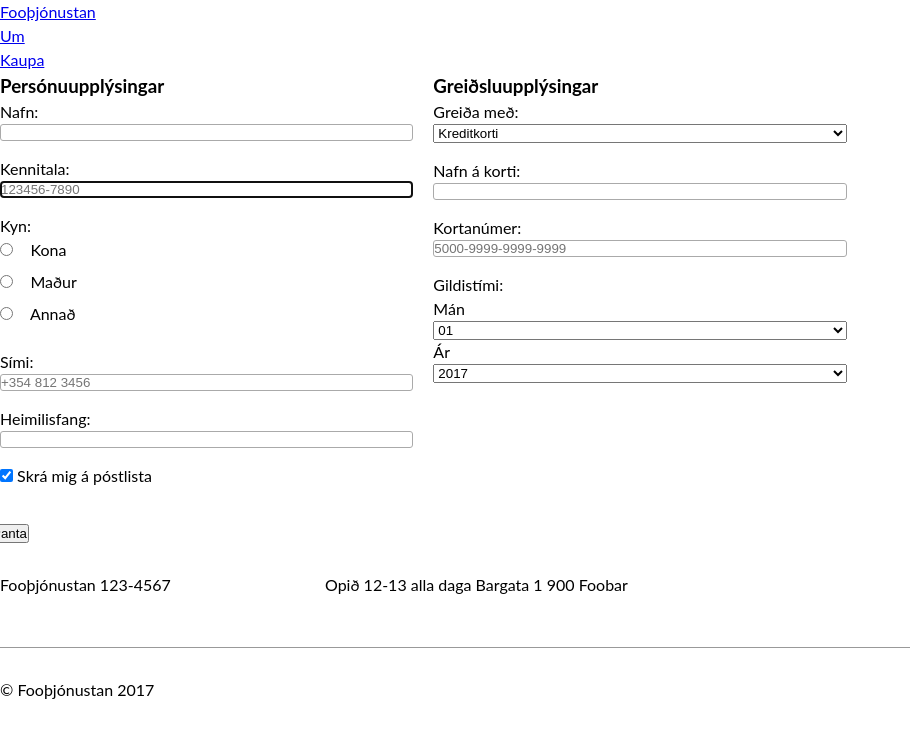
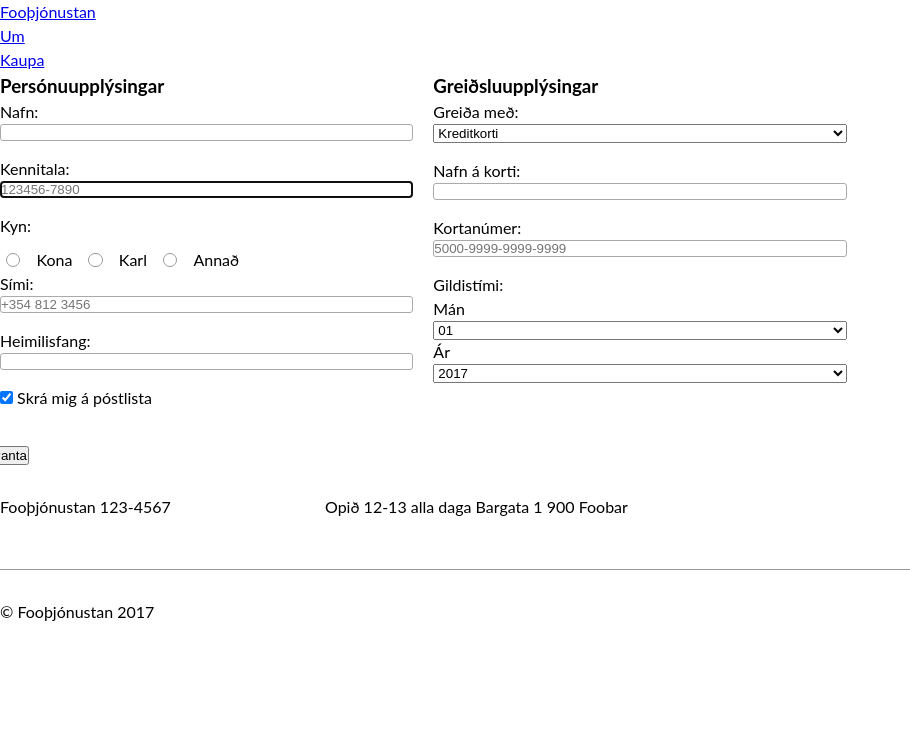
Before and after one commit to HHProgWebDev/foo, a website: page kaupa.html in a window 1280 px wide. Shown: the whole page, without its empty margins (0-910 px from the left). Drawn offline with Linux system fonts and the light colour scheme.

Commit message:
Breytti radio tökkunum með svari blackhawk https://stackoverflow.com/questions/4253920/how-do-i-change-the-color-of-radio-buttons

```diff
--- a/kaupa.html
+++ b/kaupa.html
@@ -31,17 +31,20 @@
                 <input type="text" pattern="[0-9]{6}-[0-9]{4}" name="kennit"
                   id="kennit" required autofocus placeholder="123456-7890">
               </div>
-              <div class="input input--radio">
+              <div>
                 <p>Kyn:</p>
-                <label>
-                  <input type="radio" name="kyn" value="F"> Kona
-                </label>
-                <label>
-                  <input type="radio" name="kyn" value="M"> Maður
-                </label>
-                <label>
-                  <input type="radio" name="kyn" value="A"> Annað
-                </label>
+                <div class="input input--radio">
+                  <input type="radio" id="kynF" name="kyn" value="F">
+                  <label for="kynF">Kona</label>
+                </div>
+                <div class="input input--radio">
+                  <input type="radio" id="kynM" name="kyn" value="M">
+                  <label for="kynM">Karl</label>
+                </div>
+                <div class="input input--radio">
+                  <input type="radio" id="kynA" name="kyn" value="A">
+                  <label for="kynA">Annað</label>
+                </div>
               </div>
               <div class="input">
                 <label for="simi">Sími:</label>
--- a/scss/input.scss
+++ b/scss/input.scss
@@ -9,14 +9,42 @@
 }
 
 .input--radio {
+  display: inline-block;
+  position: relative;
+  padding: 0 6px;
+  margin: 10px 0 0;
 
+  input[type='radio'] {
+    display: none;
+  }
 
   label {
-    margin-bottom: 0.5em;
+    font-weight: normal;
   }
-  input {
-    margin-right: 1em;
-    color: #fff;
 
+  label:before {
+    content: " ";
+    display: inline-block;
+    position: relative;
+    top: 1px;
+    margin: 0 1em 0 0;
+    width: 0.9em;
+    height: 0.9em;
+    border-radius: 11px;
+    border: 1px solid #999;
+    background-color: transparent;
   }
+
+  input[type=radio]:checked + label:after {
+    border-radius: 11px;
+    width: 0.5em;
+    height: 0.5em;
+    position: absolute;
+    top: 7.5px;
+    left: 9.5px;
+    content: " ";
+    display: block;
+    background: #999;
+  }
+
 }
```
Also changed, not shown: styles.css.
